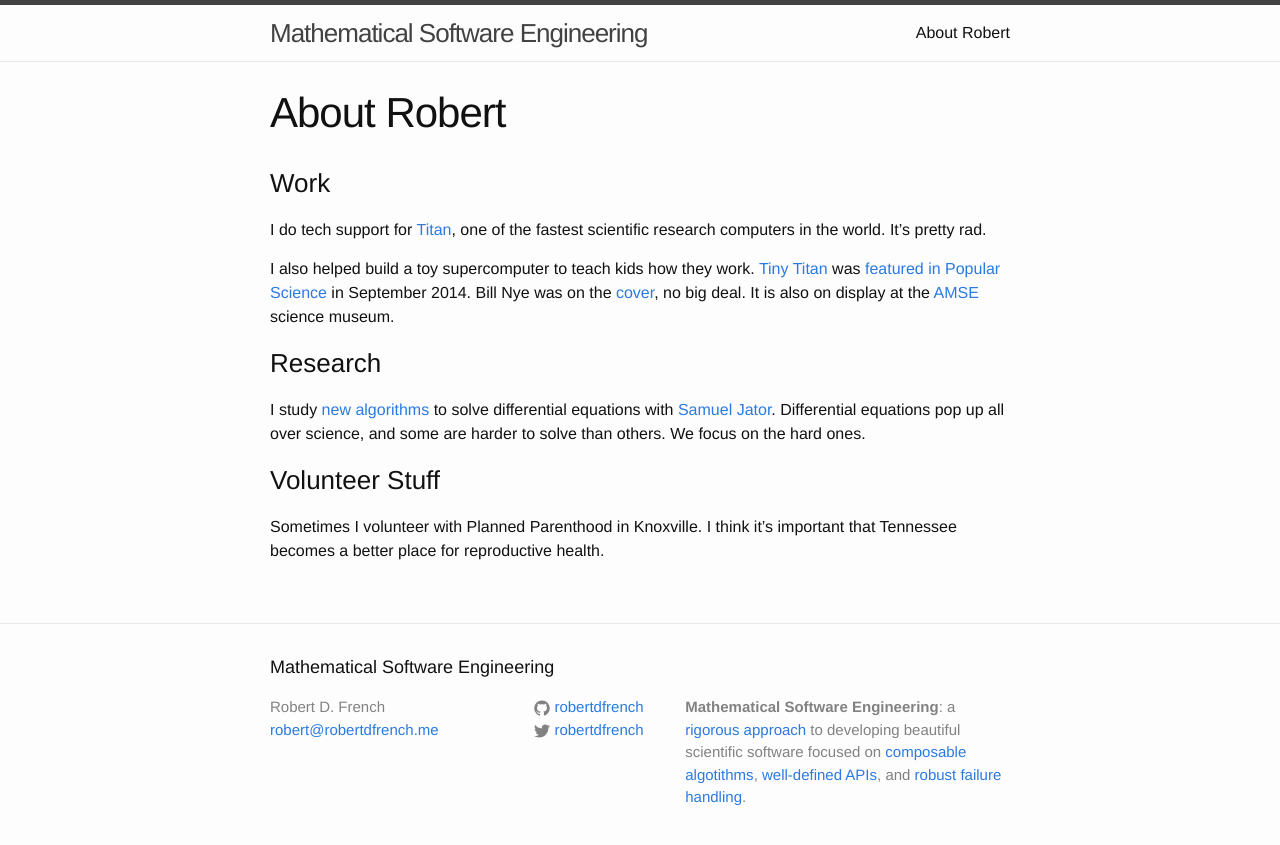
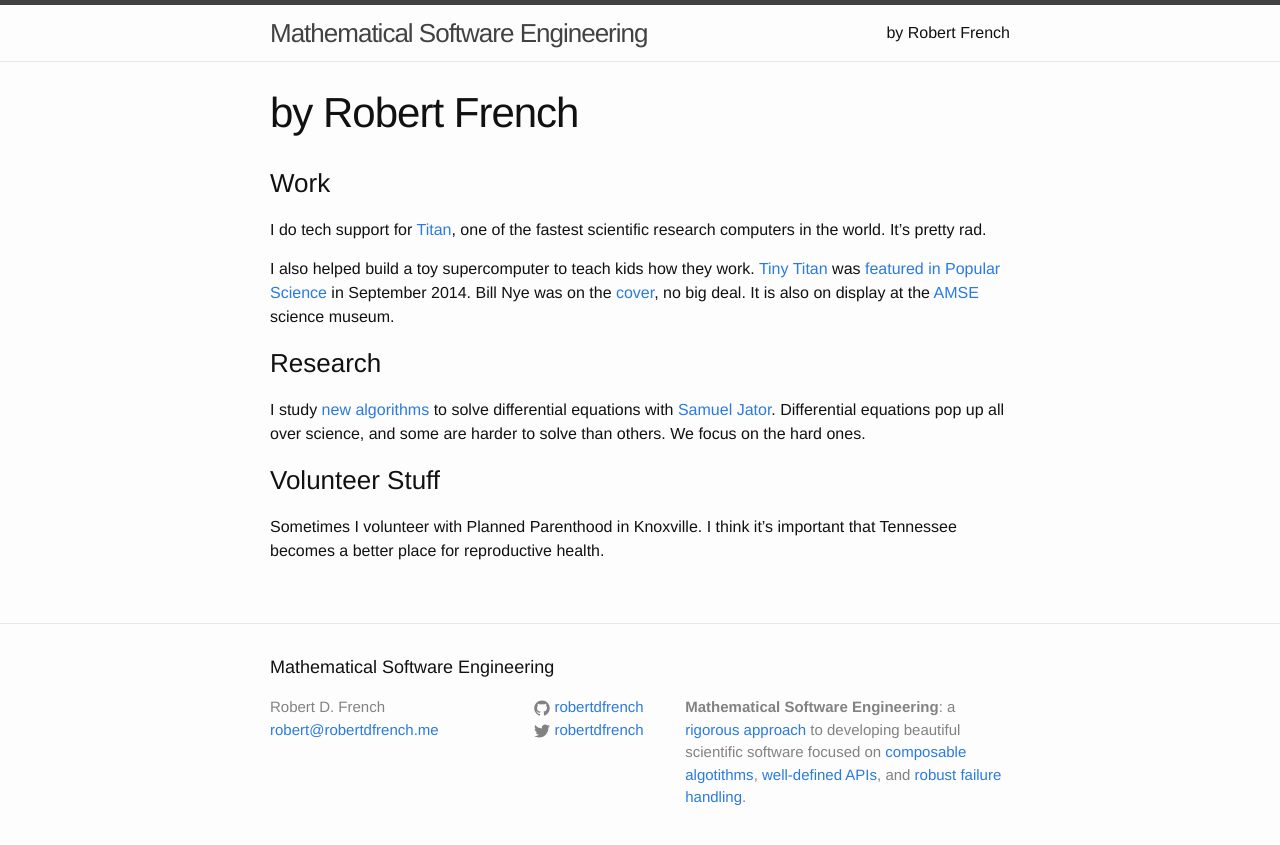
Before and after one commit to robertdfrench/robertdfrench.github.com, a Jekyll site: the page built from about.md, in a window 1280 px wide. Shown: the top 845 px of the page. Built offline with Jekyll 4.4.1, drawn with Linux system fonts in a browser that asks for light colours.

Commit message:
Change link titale

```diff
--- a/about.md
+++ b/about.md
@@ -1,6 +1,6 @@
 ---
 layout: page
-title: About Robert
+title: by Robert French
 permalink: /about/
 ---
 
```
